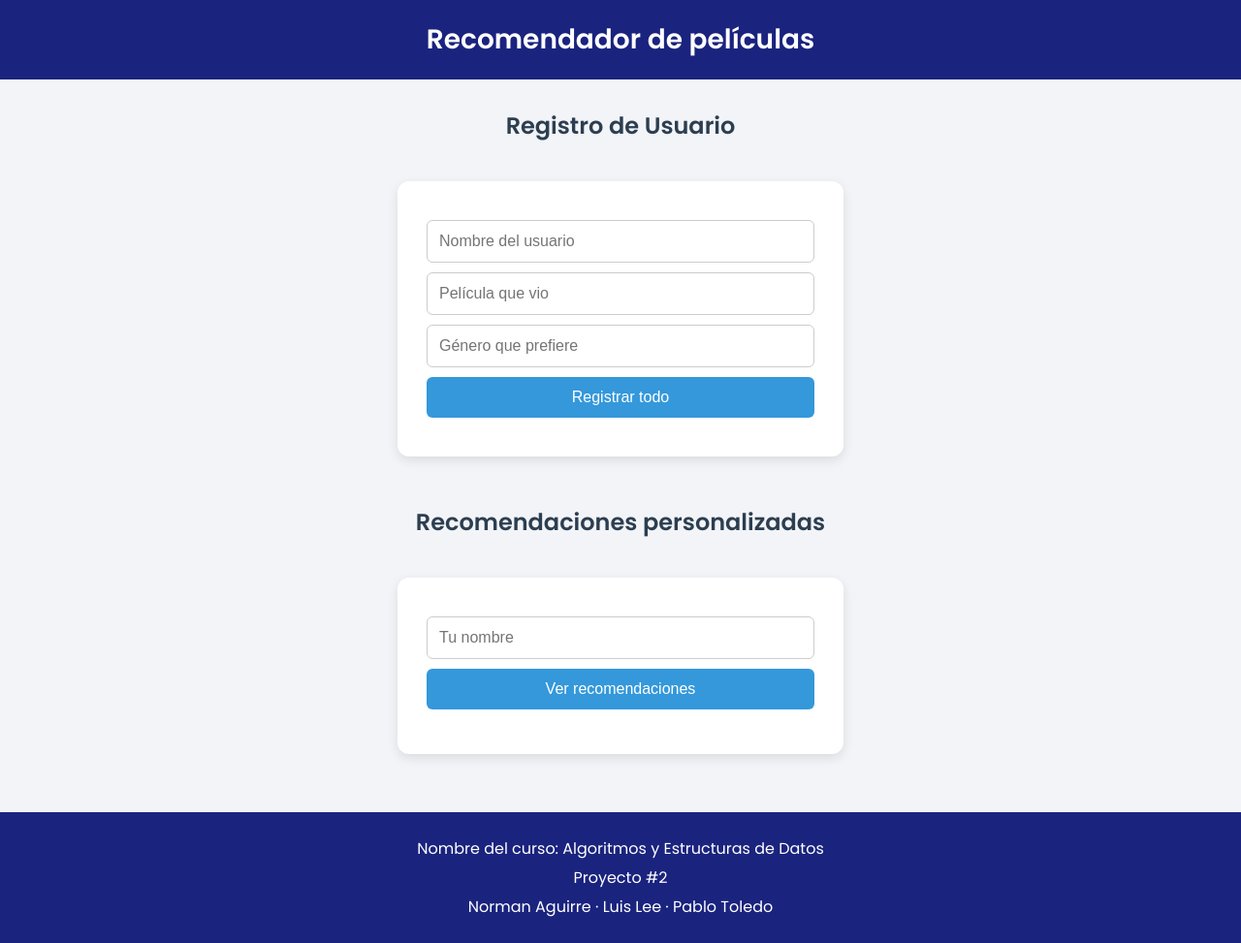
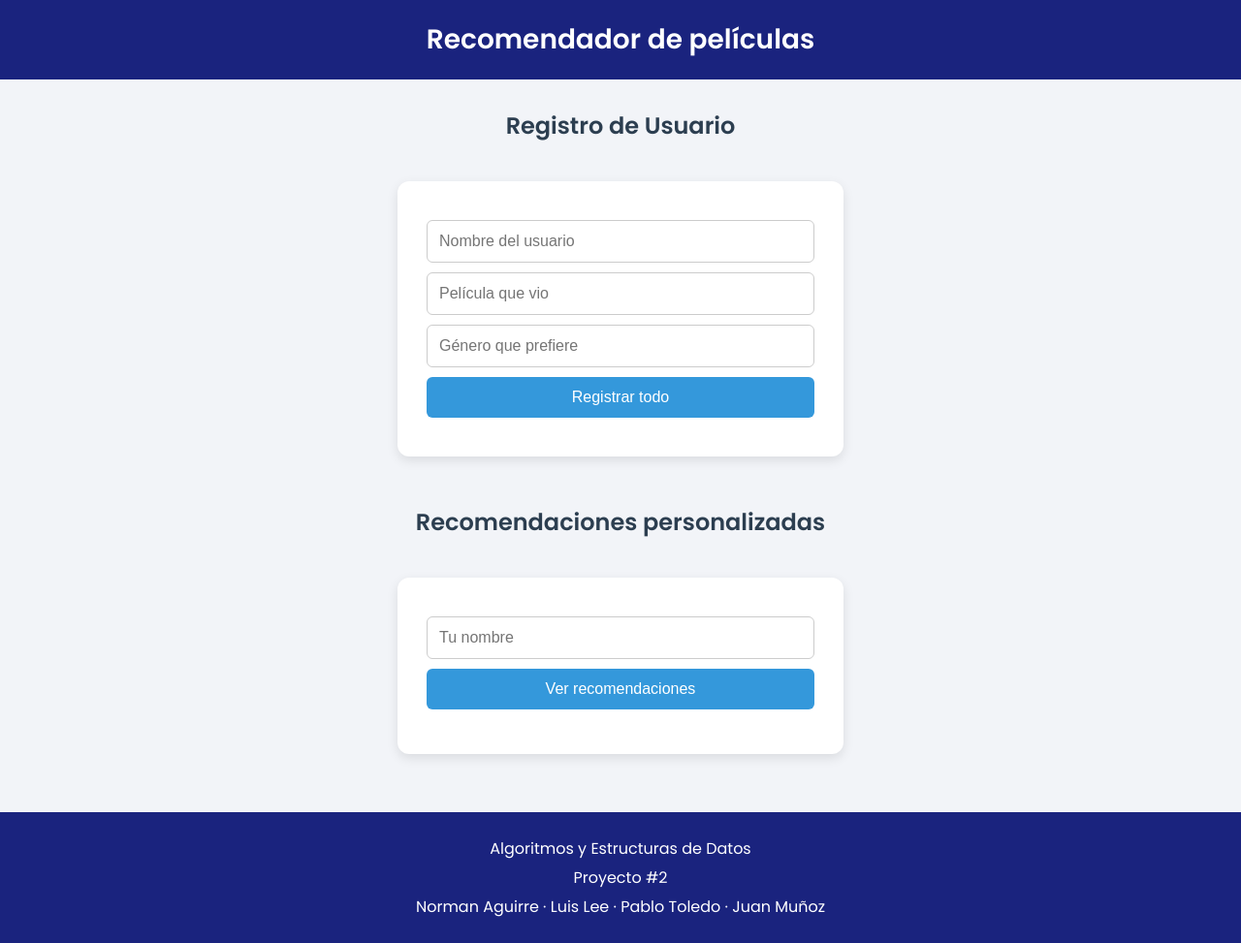
Before and after one commit to xPat95/proyecto2, a website: page backend-recomendaciones/public/index.html in a window 1280 px wide. Shown: the whole page at 97% size. Drawn offline with Linux system fonts and the light colour scheme.

Commit message:
add last name

```diff
--- a/backend-recomendaciones/public/index.html
+++ b/backend-recomendaciones/public/index.html
@@ -122,9 +122,9 @@
   </div>
 
   <footer>
-    <p>Nombre del curso: Algoritmos y Estructuras de Datos</p>
+    <p>Algoritmos y Estructuras de Datos</p>
     <p>Proyecto #2</p>
-    <p>Norman Aguirre · Luis Lee · Pablo Toledo</p>
+    <p>Norman Aguirre · Luis Lee · Pablo Toledo · Juan Muñoz</p>
   </footer>
 
   <script src="script.js"></script>
```
